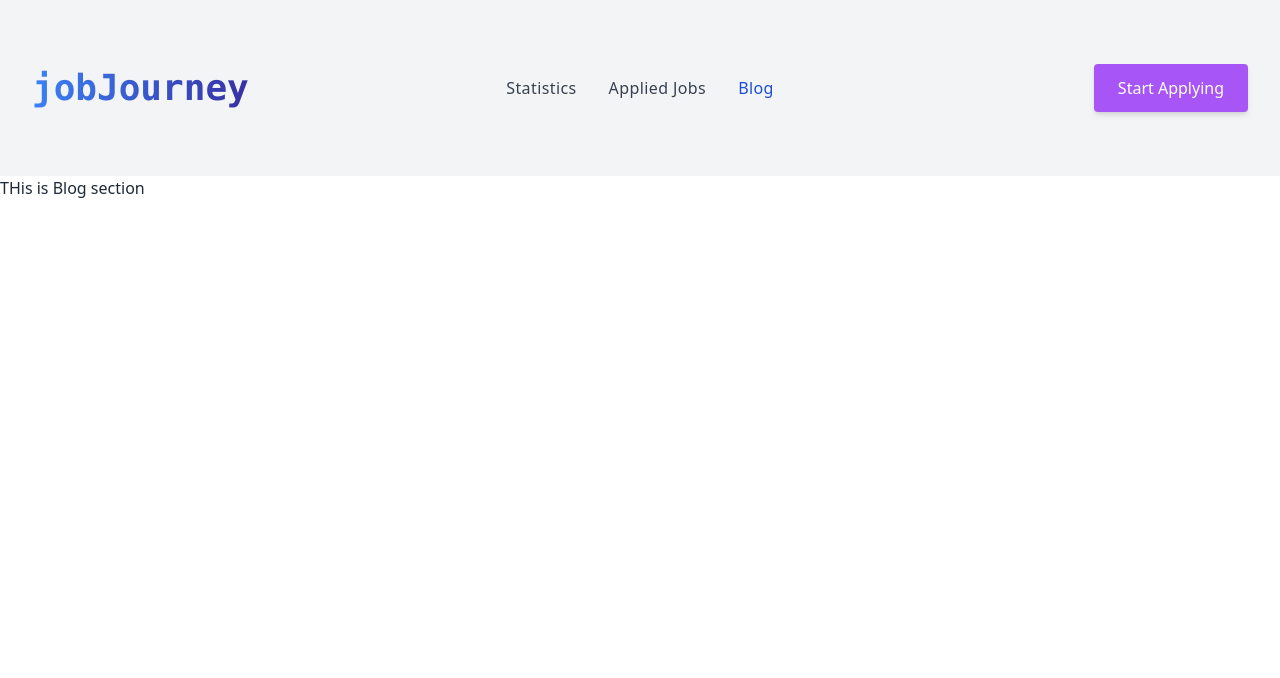
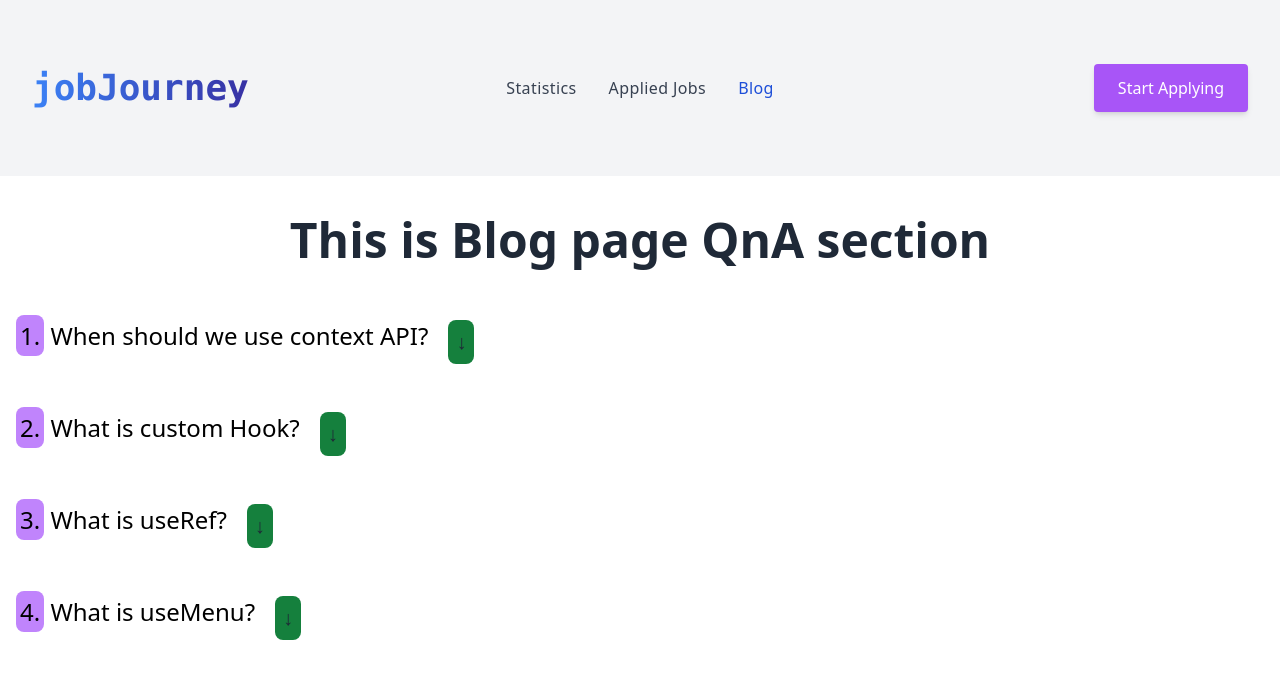
Before and after one commit to Mahmudul107/career-hub, a React (Vite) app: page /blog in a window 1280 px wide. Shown: the top 678 px of the page. Built offline with nearby package versions, Linux system fonts and the light colour scheme.

Commit message:
Blog page question answered

```diff
--- a/src/components/Blog.jsx
+++ b/src/components/Blog.jsx
@@ -1,11 +1,101 @@
-import React from 'react';
+import React from "react";
 
 const Blog = () => {
-    return (
+  return (
+    <div>
+      <div className="sm:w-full ">
+        <h1 className="text-5xl font-semibold m-10 text-center">
+          This is Blog page QnA section
+        </h1>
         <div>
-            <h3>THis is Blog section</h3>
+          <div class="collapse w-6/12 mb-4">
+            <input type="checkbox" />
+            <div class="collapse-title text-xl font-medium flex gap-5">
+              <h2 class="text-2xl text-black">
+                <span class=" bg-purple-400 rounded-lg p-1"> 1.</span> When
+                should we use context API?
+              </h2>
+              <span class="bg-green-700 rounded-lg  p-2">&#8595;</span>
+            </div>
+            <div class="collapse-content">
+              <p class="ml-16 text-md bg-green-700 rounded-lg p-8 text-white font-semibold secondary">
+                <span class="text-xl font-bold italic bg-yellow-400 p-1 rounded-lg">
+                  Ans:
+                </span>
+                <span class=""></span>
+                Context API in React should be used when there is a need to
+                share state or data between components that are not directly
+                related or nested within each other.That time we should use
+                Context API for avoid prop drilling.
+              </p>
+            </div>
+          </div>
+          <div class="collapse w-6/12 mb-4">
+            <input type="checkbox" />
+            <div class="collapse-title text-xl font-medium flex gap-5">
+              <h2 class="text-2xl text-black">
+                <span class=" bg-purple-400 rounded-lg p-1"> 2.</span> What is
+                custom Hook?
+              </h2>
+              <span class="bg-green-700 rounded-lg  p-2">&#8595;</span>
+            </div>
+            <div class="collapse-content">
+              <p class="ml-16 text-md bg-green-700 rounded-lg p-8 text-white font-semibold secondary">
+                <span class="text-xl font-bold italic bg-yellow-400 p-1 rounded-lg">
+                  Ans:
+                </span>
+                <span class=""></span>A custom hook in React is a JavaScript
+                function that allows you to reuse stateful logic between
+                different components and can help simplify code and improve its
+                reusability.
+              </p>
+            </div>
+          </div>
+          <div class="collapse w-6/12 mb-4">
+            <input type="checkbox" />
+            <div class="collapse-title text-xl font-medium flex gap-5">
+              <h2 class="text-2xl text-black">
+                <span class=" bg-purple-400 rounded-lg p-1"> 3.</span> What is
+                useRef?
+              </h2>
+              <span class="bg-green-700 rounded-lg  p-2">&#8595;</span>
+            </div>
+            <div class="collapse-content">
+              <p class="ml-16 text-md bg-green-700 rounded-lg p-8 text-white font-semibold secondary">
+                <span class="text-xl font-bold italic bg-yellow-400 p-1 rounded-lg">
+                  Ans:
+                </span>
+                <span class=""></span>
+                The useRef Hook allows you to persist values between renders. It
+                can be used to store a mutable value that does not cause a
+                re-render when updated.
+              </p>
+            </div>
+          </div>
+          <div class="collapse w-6/12 mb-4">
+            <input type="checkbox" />
+            <div class="collapse-title text-xl font-medium flex gap-5">
+              <h2 class="text-2xl text-black">
+                <span class=" bg-purple-400 rounded-lg p-1"> 4.</span> What is
+                useMenu?
+              </h2>
+              <span class="bg-green-700 rounded-lg  p-2">&#8595;</span>
+            </div>
+            <div class="collapse-content">
+              <p class="ml-16 text-md bg-green-700 rounded-lg p-8 text-white font-semibold secondary">
+                <span class="text-xl font-bold italic bg-yellow-400 p-1 rounded-lg">
+                  Ans:
+                </span>
+                useMenu is used to get menu items derived from the resources.
+                These items include a link to the dashboard page (if it exists)
+                and links to the user-defined resources.
+              </p>
+            </div>
+          </div>
         </div>
-    );
+      </div>
+    </div>
+  );
 };
 
 export default Blog;
```
